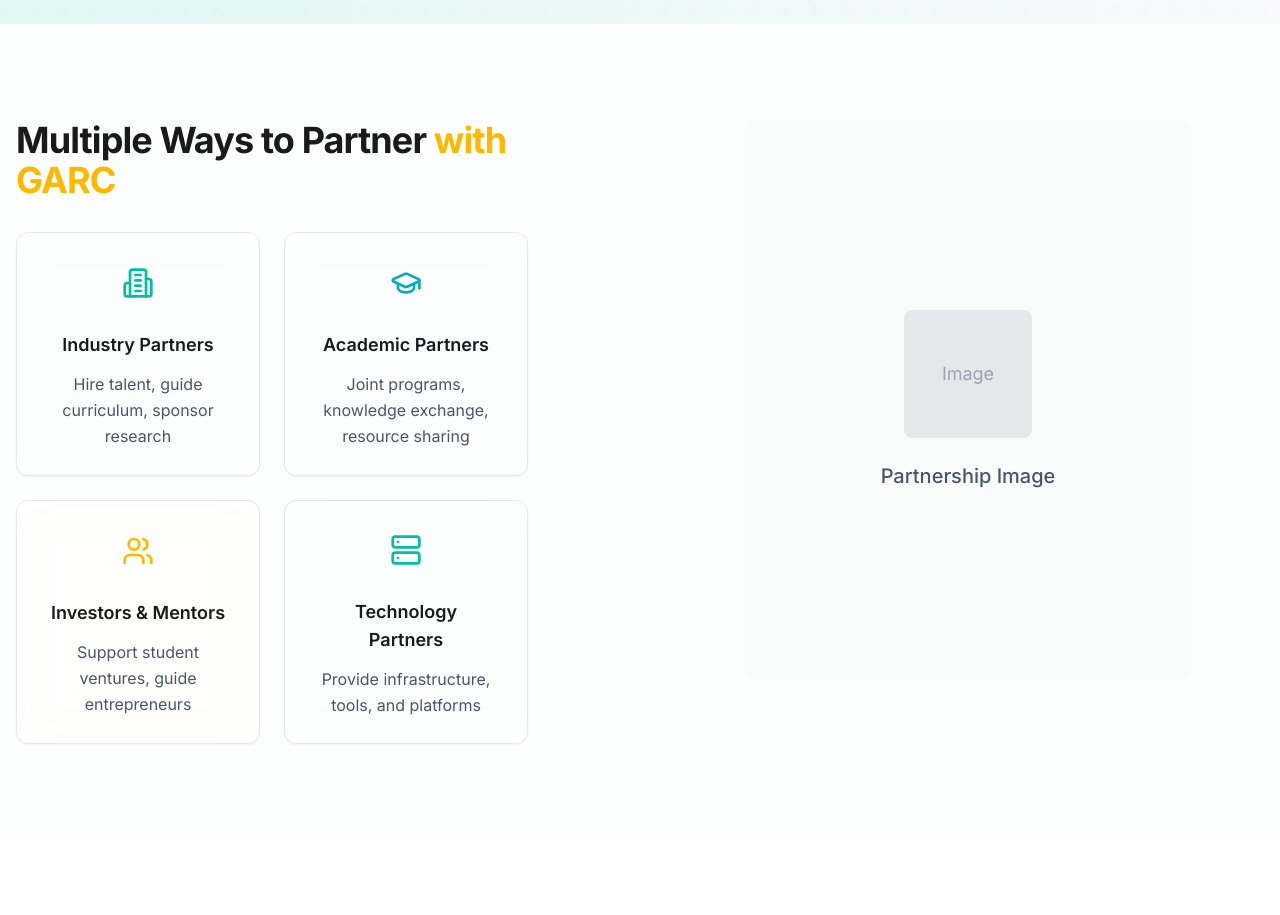
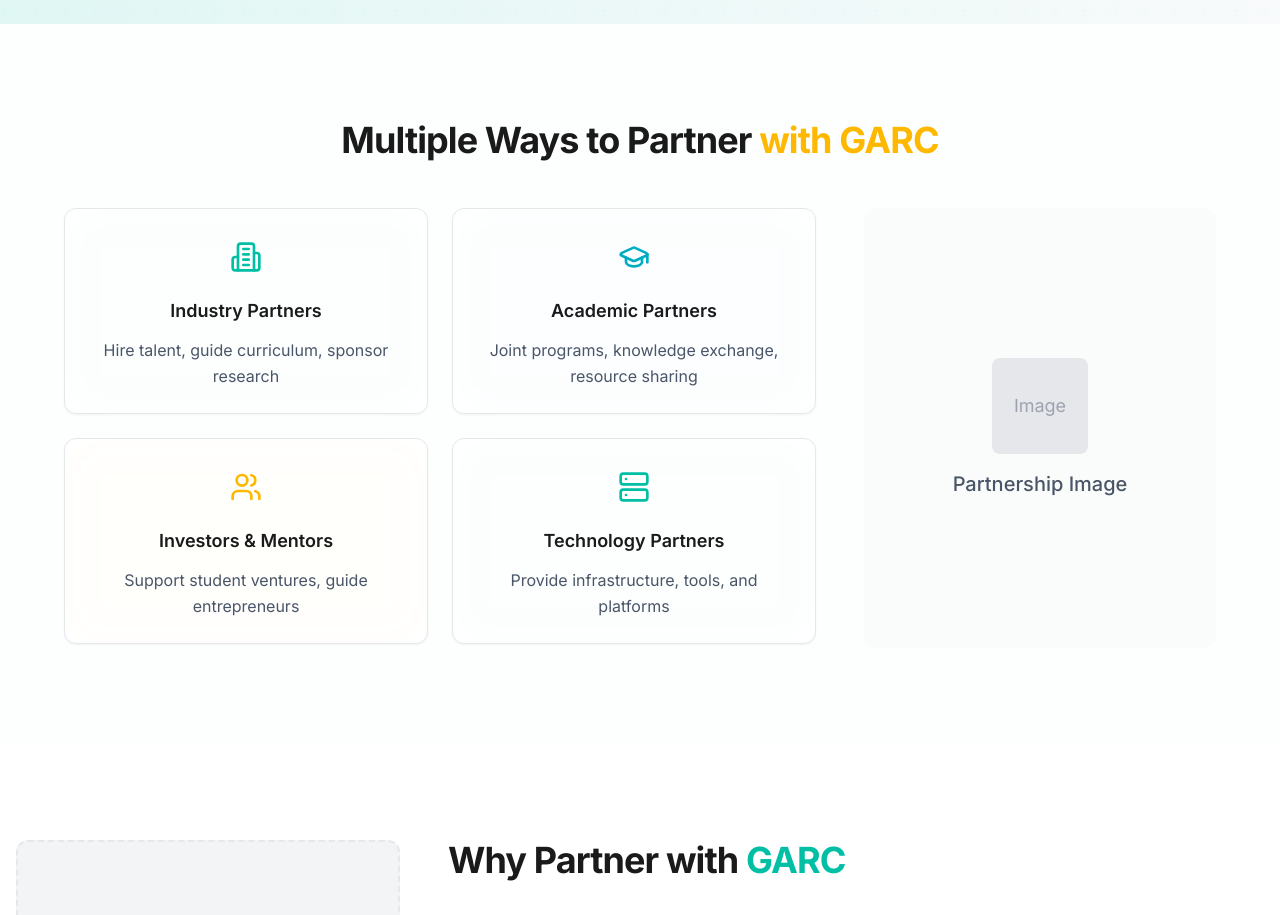
Before and after one commit to RaupscZAN/GARC-2, a React (Vite) app: page / in a window 1280 px wide. Shown: the part 2420-3335 px from the top of the page. Built offline with nearby package versions, Linux system fonts and the light colour scheme.

Commit message:
Updated PartnershipPathways.tsx

```diff
--- a/src/components/home/PartnershipPathways.tsx
+++ b/src/components/home/PartnershipPathways.tsx
@@ -35,14 +35,18 @@ const pathways = [
 const PartnershipPathways: React.FC = () => {
   return (
     <Section className="bg-surface/30">
-      <div className="grid grid-cols-1 lg:grid-cols-2 gap-16 items-start">
-        <div>
-          <h2 className="heading-lg mb-8">
+      <div className="max-w-6xl mx-auto">
+        <div className="text-center mb-12">
+          <h2 className="heading-lg">
             <span className="text-app-text">Multiple Ways to Partner </span>
             <span className="text-accent">with GARC</span>
           </h2>
+        </div>
 
-          <div className="grid grid-cols-2 gap-6 max-w-lg">
+        <div className="grid grid-cols-1 lg:grid-cols-3 gap-12 items-start">
+          {/* Partnership Cards - Takes 2/3 of the width */}
+          <div className="lg:col-span-2">
+            <div className="grid grid-cols-1 md:grid-cols-2 gap-6">
               {pathways.map((pathway, index) => (
                 <motion.div
                   key={index}
@@ -51,8 +55,8 @@ const PartnershipPathways: React.FC = () => {
                   viewport={{ once: true }}
                   transition={{ duration: 0.5, delay: index * 0.1 }}
                 >
-                <Card className="p-8 aspect-square flex flex-col justify-center text-center" glowColor={pathway.color as 'primary' | 'secondary' | 'accent'}>
-                  <div className={`w-12 h-12 rounded-lg flex items-center justify-center mb-6 mx-auto text-${pathway.color}`}>
+                  <Card className="p-6 h-full flex flex-col text-center" glowColor={pathway.color as 'primary' | 'secondary' | 'accent'}>
+                    <div className={`w-12 h-12 rounded-lg flex items-center justify-center mb-4 mx-auto text-${pathway.color}`}>
                       {pathway.icon}
                     </div>
                     <h3 className="text-lg font-semibold text-app-text mb-3">{pathway.title}</h3>
@@ -63,13 +67,15 @@ const PartnershipPathways: React.FC = () => {
             </div>
           </div>
 
-        <div className="flex justify-center">
-          <div className="w-full max-w-md aspect-[4/5] bg-surface/60 backdrop-blur-sm border border-white/10 rounded-xl flex items-center justify-center">
+          {/* Image Section - Takes 1/3 of the width */}
+          <div className="lg:col-span-1">
+            <div className="w-full aspect-[4/5] bg-surface/60 backdrop-blur-sm border border-white/10 rounded-xl flex items-center justify-center">
               <div className="text-center">
-              <div className="w-32 h-32 bg-gray-200 rounded-lg flex items-center justify-center mx-auto mb-6">
+                <div className="w-24 h-24 bg-gray-200 rounded-lg flex items-center justify-center mx-auto mb-4">
                   <span className="text-gray-400 text-lg">Image</span>
                 </div>
                 <p className="text-app-text-muted text-xl font-medium">Partnership Image</p>
+              </div>
             </div>
           </div>
         </div>
```
Lines whose indentation alone changed are shown as unchanged.
